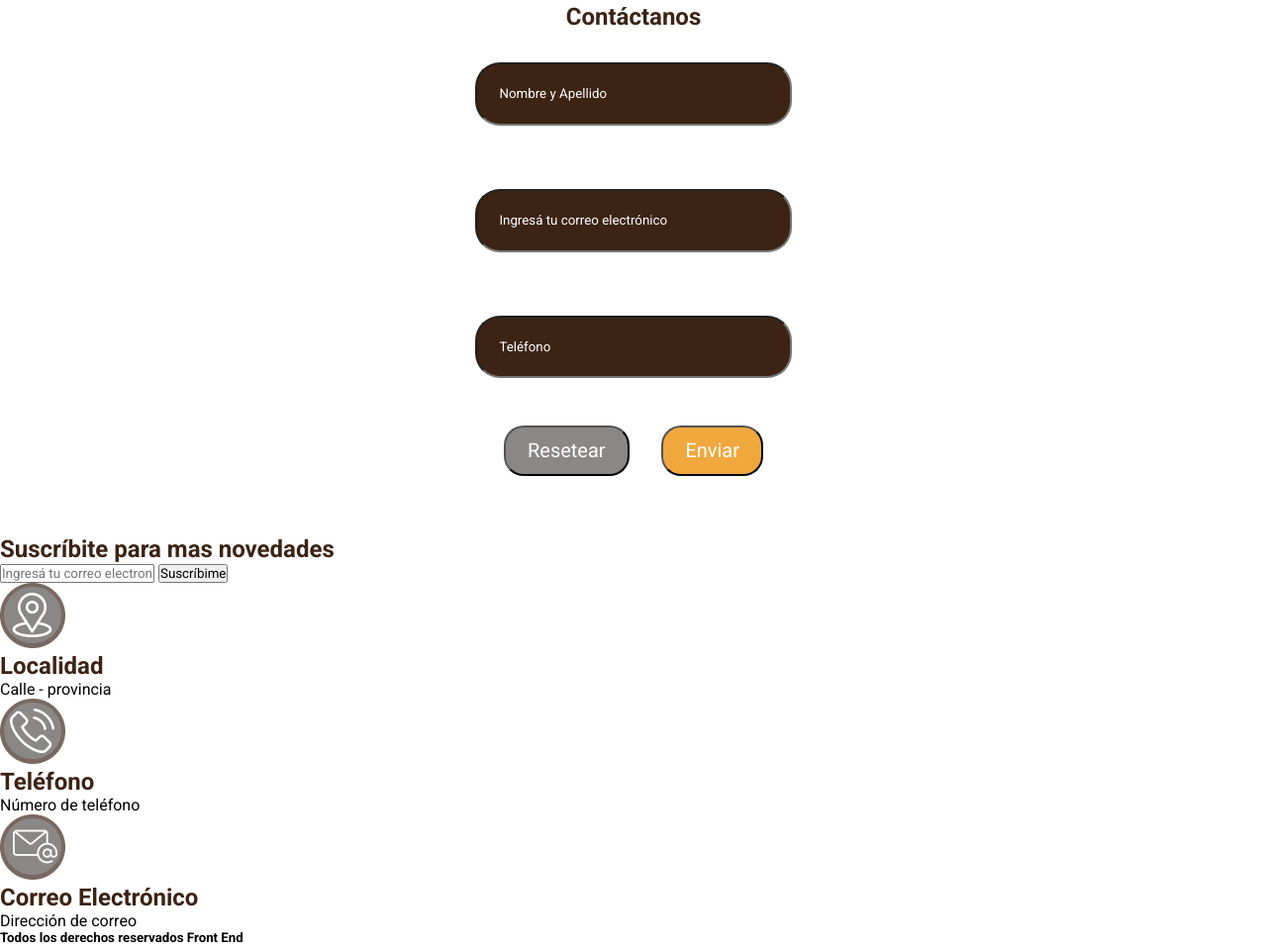
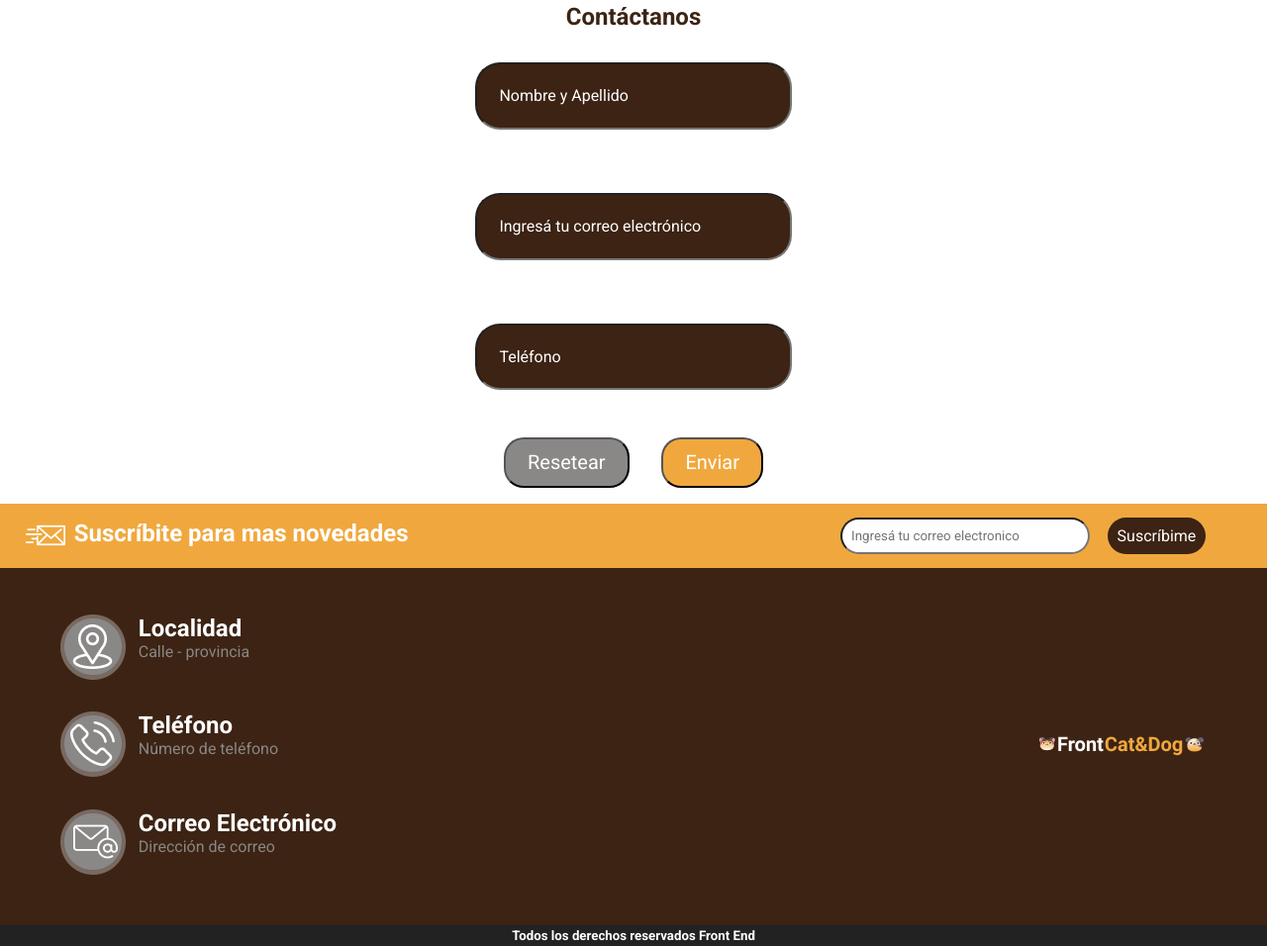
Before and after one commit to Malcolm1997/FrontEnd-DH, a plain HTML site: page Clase 10/PetShop/index.html in a window 1280 px wide. Shown: the part 1363-2319 px from the top of the page at 99% size. Drawn offline with Linux system fonts and the light colour scheme.

Commit message:
Finalizacion desktop

```diff
--- a/Clase 10/PetShop/css/style.css
+++ b/Clase 10/PetShop/css/style.css
@@ -170,6 +170,7 @@ h3{
     border-radius: 25px;
     color:white;
     width: 50%;
+    font-size: 1rem;
 }
 
 .inputForm::placeholder{
@@ -199,3 +200,87 @@ h3{
     border-radius: 20px;
     font-size: 1.25em;
 }
+
+.footerTop{
+    background-color:#F0A83E;
+    display:flex;
+    justify-content:space-between;
+    padding: 1% 2%;
+}
+
+.subInfoSection{
+    display:flex;
+    width:50%
+}
+
+.subInfoSection img{
+    margin-right: 1.5%;
+}
+
+.subInfoSection h3{
+    color: white;
+    margin-top: .5%;
+}
+
+.subSection{
+    display: flex;
+    margin: auto 3%;
+    width: 30%;
+}
+
+.subSection input{
+    border-radius: 20px;
+    margin-right: 5%;
+    padding: 2.5% 2.5%;
+    width: 200%;
+}
+
+.subSection a{
+    border-radius: 20px;
+    background-color:#3C2313;
+    color: white;
+    padding: 2.5% 2.5%;
+    text-decoration: none;
+}
+
+.footerBottom{
+    display: flex;
+    justify-content: space-between;
+    background-color:#3C2313;
+}
+
+.secctionFooterLeft{
+    display: flex;
+    flex-direction:column;
+    align-items: space-between;
+    padding: 2.5%;
+    width: 50%;
+}
+
+.info{
+    display:flex;
+    padding: 2.5% 5%;
+}
+
+.datos{
+    margin-left:2.5%
+}
+
+.info h3{
+    color:white;
+}
+
+.info p{
+    color:#8A8787;
+}
+
+.containerImgFotter{
+    margin: auto 5%;
+}
+
+h5{
+    background-color:#222222;
+    color:white;
+    padding: .25%;
+    text-align: center;
+}
--- a/Clase 10/PetShop/index.html
+++ b/Clase 10/PetShop/index.html
@@ -93,46 +93,52 @@
         </section>
     </main>
     <footer>
-        <section>
-            <div>
+        <section class="footerTop">
+            <div class="subInfoSection">
                 <img src="./img/Correo.png" alt="Correo">
                 <h3>Suscríbite para mas novedades</h3>
             </div>
-            <div>
+            <div class="subSection">
                 <input type="email" name="emailSub" id="" placeholder="Ingresá tu correo electronico">
-                <button>Suscríbime</button>
+                <a href="#">Suscríbime</a>
             </div>
         </section>
-        <section>
-            <div>
+        <section class="footerBottom">
+            <div class="secctionFooterLeft">
+                <div class="info">
                     <div>
                         <img src="./img/IconoUbi.png" alt="">
                     </div>
-                <div>
+                    <div class="datos">
                         <h3>Localidad</h3>
                         <p>Calle - provincia</p>
                     </div>
                 </div>
 
-            <div>
+                <div class="info">
                     <div>
                         <img src="./img/IconoTelefono.png" alt="">
                     </div>
-                <div>
+                    <div class="datos">
                         <h3>Teléfono</h3>
                         <p>Número de teléfono</p>
                     </div>
                 </div>
 
-            <div>
+                <div class="info">
                     <div>
                         <img src="./img/IconoEmail.png" alt="">
                     </div>
-                <div>
+                    <div class="datos">
                         <h3>Correo Electrónico</h3>
                         <p>Dirección de correo</p>
                     </div>
                 </div>
+            </div>
+            <div class="containerImgFotter">
+                <img src="./img/LogoFoteer.png" alt="">
+            </div>
+
         </section>
         <section>
             <h5>Todos los derechos reservados Front End</h5>
```
Lines whose indentation alone changed are shown as unchanged.
